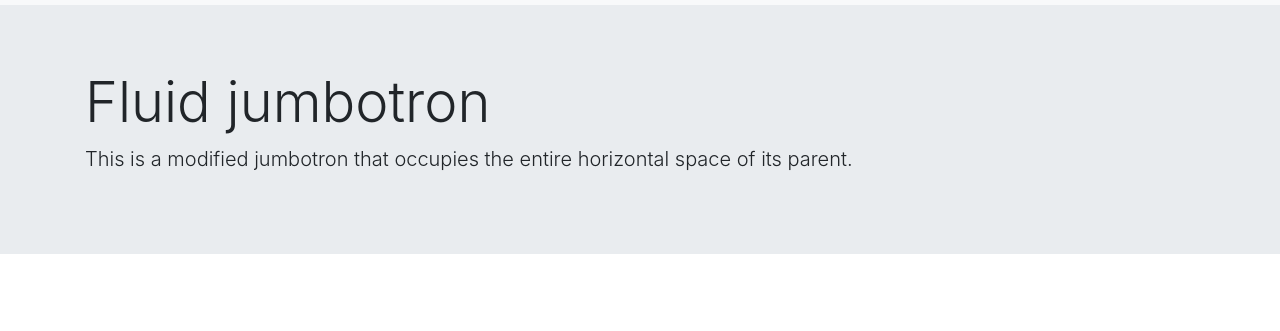
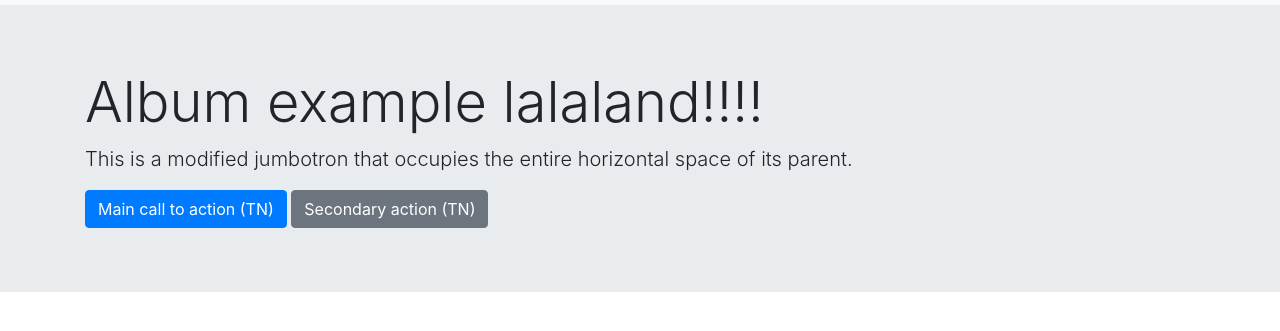
Before and after one commit to Vo-Van-Hung/DuAnGit, a plain HTML site: page index.html in a window 1280 px wide. Shown: the part 51-382 px from the top of the page. Drawn offline with nearby package versions, Linux system fonts and the light colour scheme.

Commit message:
update banner part 2

```diff
--- a/index.html
+++ b/index.html
@@ -29,9 +29,13 @@
     <section class="banner">
         <div class="jumbotron jumbotron-fluid">
             <div class="container">
-                <h1 class="display-4">Fluid jumbotron</h1>
+                <h1 class="display-4">Album example lalaland!!!!</h1>
                 <p class="lead">This is a modified jumbotron that occupies the entire horizontal space of its parent.
                 </p>
+                <div>
+                    <button class="btn btn-primary">Main call to action (TN)</button>
+                    <button class="btn btn-secondary">Secondary action (TN)</button>
+                </div>
             </div>
         </div>
     </section>
```
